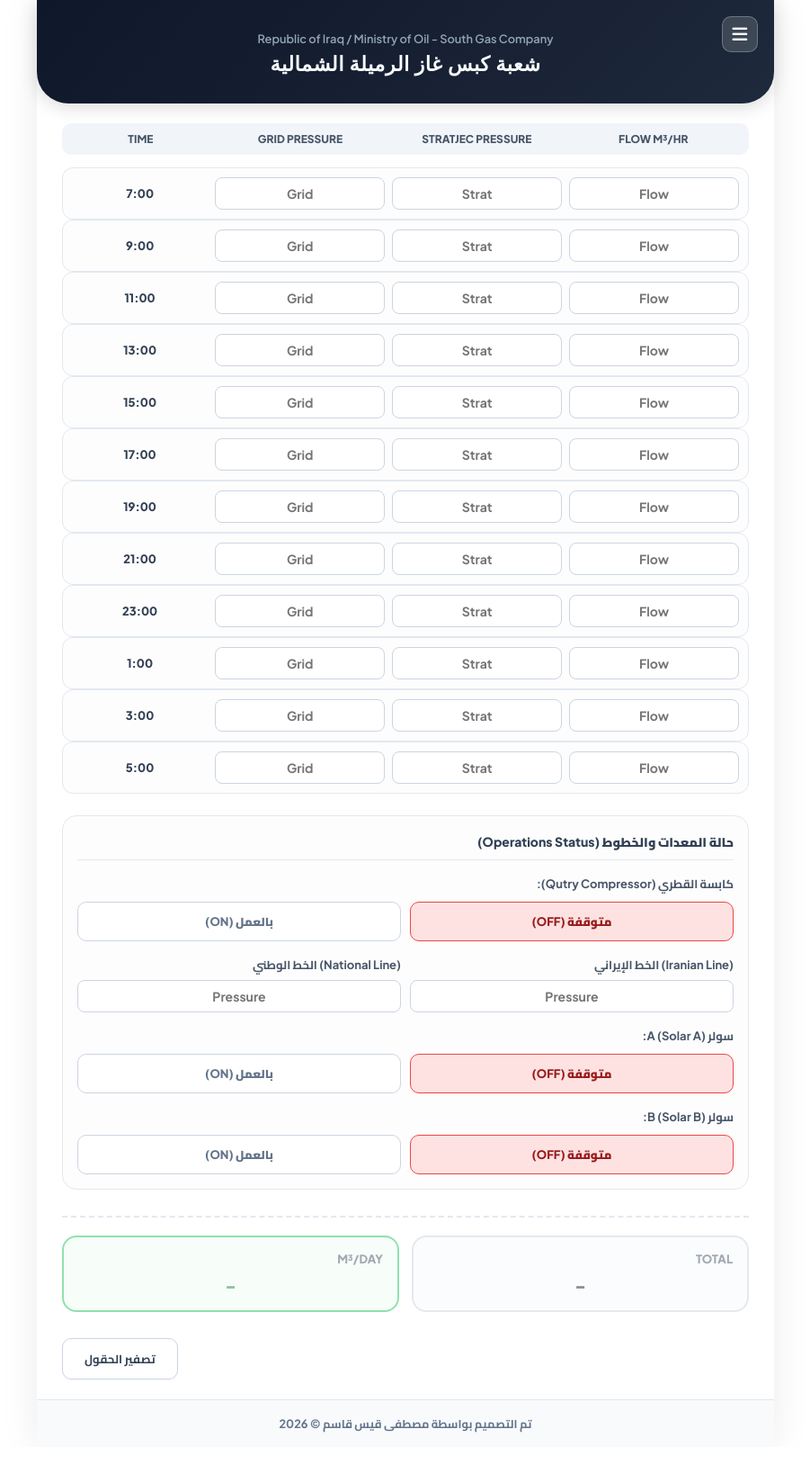
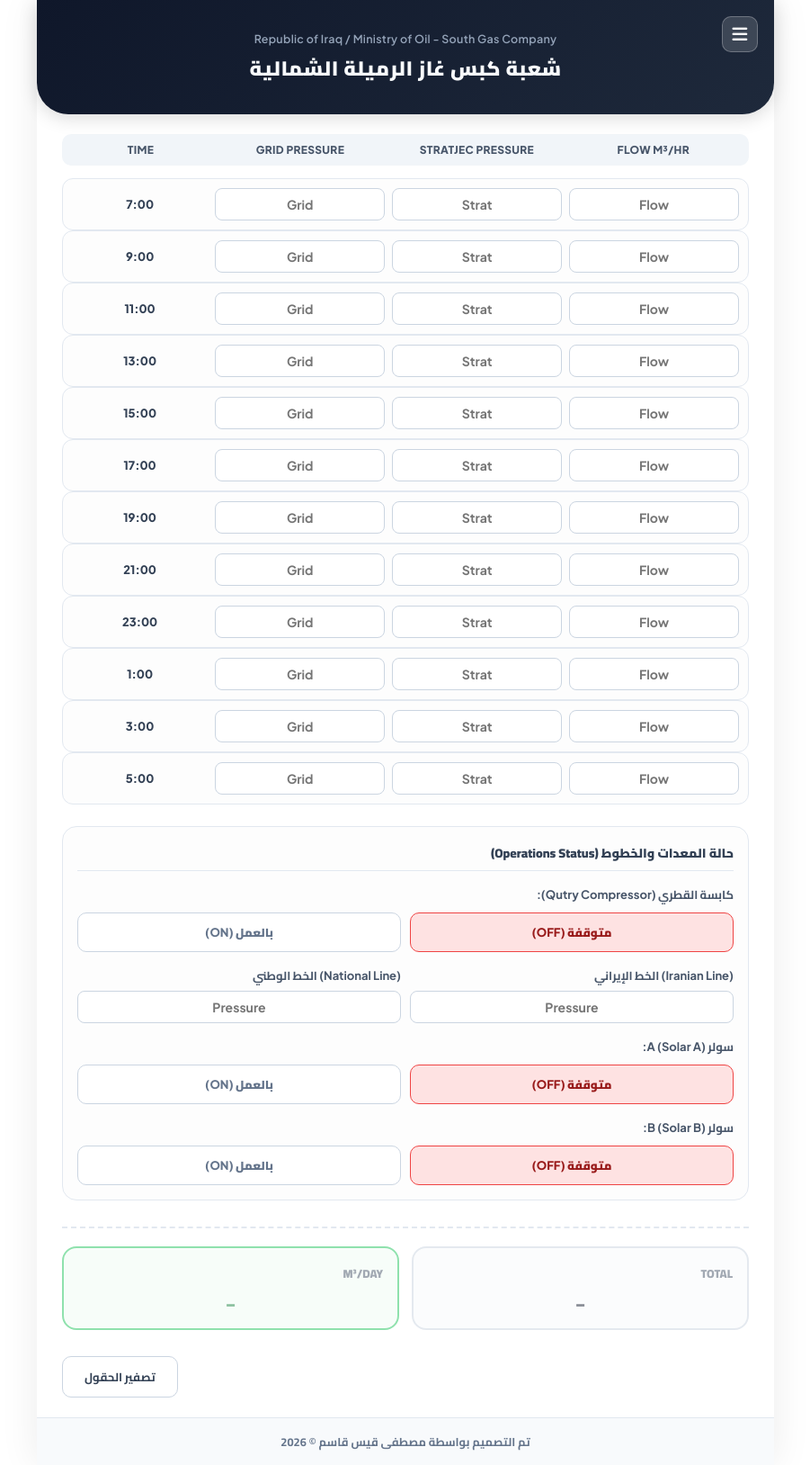
Before and after one commit to mustafaqais/mtarakm, a plain HTML site: page index.html in a window 1280 px wide. Shown: the whole page at 90% size, without its empty margins (189-1090 px from the left). Drawn offline with nearby package versions, Linux system fonts and the light colour scheme.

Commit message:
Update index.

```diff
--- a/index.html
+++ b/index.html
@@ -5,8 +5,8 @@
     <meta name="viewport" content="width=device-width, initial-scale=1.0, maximum-scale=5.0, user-scalable=yes">
     <title>استمارة قراءات الدوام - شعبة كبس غاز الرميلة الشمالية</title>
 
-    <!-- استيراد الخطوط الفاخرة من عيادة الأسنان -->
-    <link href="https://fonts.googleapis.com/css2?family=Plus+Jakarta+Sans:wght@400;500;600;700;800&family=Playfair+Display:wght@600;700;900&family=Cairo:wght@400;600;700;900&display=swap" rel="stylesheet">
+    <!-- استيراد الخطوط الاحترافية والفاخرة (عربي و إنكليزي) -->
+    <link href="https://fonts.googleapis.com/css2?family=Plus+Jakarta+Sans:wght@400;500;600;700;800&family=Cairo:wght@400;600;700;900&display=swap" rel="stylesheet">
     <link rel="stylesheet" href="https://cdnjs.cloudflare.com/ajax/libs/font-awesome/6.4.0/css/all.min.css">
 
     <style>
@@ -28,9 +28,8 @@
         .mobile-container { background: #ffffff; width: 100%; max-width: 820px; min-height: 100vh; position: relative; display: flex; flex-direction: column; box-shadow: 0 0 40px rgba(0,0,0,0.08); }
 
         .header { background: linear-gradient(135deg, #0f172a 0%, #1e293b 100%); color: white; padding: 35px 20px 30px 20px; text-align: center; border-bottom-left-radius: 35px; border-bottom-right-radius: 35px; position: relative; box-shadow: 0 4px 20px rgba(0,0,0,0.15); flex-shrink: 0; }
-        .header-icon { font-size: 44px; color: #0d9488; margin-bottom: 10px; }
-        .header h3 { font-size: 0.8rem; color: #94a3b8; font-weight: 600; margin-bottom: 4px; }
-        .header h1 { font-family: 'Playfair Display', serif; font-size: 1.4rem; font-weight: 700; color: #f8fafc; letter-spacing: 0.5px; }
+        .header h3 { font-size: 0.78rem; color: #94a3b8; font-weight: 600; margin-bottom: 4px; letter-spacing: 0.3px; }
+        .header h1 { font-family: 'Cairo', sans-serif; font-size: 1.4rem; font-weight: 800; color: #f8fafc; letter-spacing: 0.5px; }
 
         .menu-dropdown-container { position: absolute; top: 18px; right: 18px; z-index: 50; }
         .hamburger-btn { background: rgba(255, 255, 255, 0.15); color: #ffffff; border: 1px solid rgba(255, 255, 255, 0.25); width: 40px; height: 40px; border-radius: 10px; display: flex; align-items: center; justify-content: center; font-size: 1.2rem; cursor: pointer; }
@@ -42,21 +41,21 @@
 
         .app-body { padding: 22px 18px; flex: 1; overflow-y: auto; width: 100%; max-width: 800px; margin: 0 auto; display: flex; flex-direction: column; gap: 14px; background-color: #ffffff; }
 
-        .table-header { display: grid; grid-template-columns: 0.8fr 1fr 1fr 1fr; gap: 8px; background: #f1f5f9; padding: 10px 12px; border-radius: 10px; font-weight: 800; font-size: 12px; color: #475569; text-align: center; direction: ltr; }
+        .table-header { display: grid; grid-template-columns: 0.8fr 1fr 1fr 1fr; gap: 8px; background: #f1f5f9; padding: 10px 12px; border-radius: 10px; font-weight: 800; font-size: 12px; color: #475569; text-align: center; direction: ltr; letter-spacing: 0.3px; }
 
         .row-item { display: grid; grid-template-columns: 0.8fr 1fr 1fr 1fr; gap: 8px; background: #fdfdfd; border: 1.5px solid #e2e8f0; border-radius: 12px; padding: 10px; align-items: center; transition: all 0.25s ease; direction: ltr; }
         .row-item.high-value { background: #fefce8 !important; border-color: #facc15 !important; }
 
-        .time-label { font-size: 13px; font-weight: 800; color: #334155; text-align: center; }
+        .time-label { font-size: 13px; font-weight: 800; color: #334155; text-align: center; font-family: 'Plus Jakarta Sans', sans-serif; }
 
         .row-item input, .pressures-row input, .line-box input {
-            background: #ffffff; border: 1px solid #cbd5e1; border-radius: 8px; color: #0f172a; font-size: 14px; font-weight: 700; padding: 8px; text-align: center; outline: none; width: 100%;
+            background: #ffffff; border: 1px solid #cbd5e1; border-radius: 8px; color: #0f172a; font-size: 14px; font-weight: 700; padding: 8px; text-align: center; outline: none; width: 100%; font-family: 'Plus Jakarta Sans', sans-serif;
         }
         .row-item input:focus, .pressures-row input:focus, .line-box input:focus { border-color: #0284c7; box-shadow: 0 0 0 3px rgba(2, 132, 199, 0.1); }
         input::-webkit-outer-spin-button, input::-webkit-inner-spin-button { -webkit-appearance: none; margin: 0; }
 
         .operations-section { margin-top: 10px; background: #fdfdfd; border: 1.5px solid #e2e8f0; border-radius: 16px; padding: 16px; display: flex; flex-direction: column; gap: 14px; text-align: right; }
-        .operations-section h4 { font-size: 14px; font-weight: 800; color: #334155; border-bottom: 1.5px solid #e2e8f0; padding-bottom: 6px; }
+        .operations-section h4 { font-size: 14px; font-weight: 800; color: #334155; border-bottom: 1.5px solid #e2e8f0; padding-bottom: 6px; font-family: 'Cairo', sans-serif; }
 
         .op-group { display: flex; flex-direction: column; gap: 8px; }
         .op-group label, .line-box label { font-size: 13px; font-weight: 700; color: #475569; }
@@ -78,15 +77,15 @@
         .result-box { background: #f8fafc; border: 2px solid #cbd5e1; border-radius: 16px; padding: 16px; display: flex; flex-direction: column; gap: 8px; opacity: 0.5; transition: all 0.3s ease; text-align: right; }
         .result-box.active-result { opacity: 1; }
         .result-box.primary-result { background: #f0fdf4; border-color: #22c55e; }
-        .result-box label { font-size: 13px; font-weight: 800; color: #475569; }
-        .result-box input { background: transparent; border: none; color: #0f172a; font-size: 20px; font-weight: 900; outline: none; width: 100%; text-align: center; }
+        .result-box label { font-size: 13px; font-weight: 800; color: #475569; font-family: 'Cairo', sans-serif; }
+        .result-box input { background: transparent; border: none; color: #0f172a; font-size: 20px; font-weight: 900; outline: none; width: 100%; text-align: center; font-family: 'Plus Jakarta Sans', sans-serif; }
         .result-box.primary-result input { color: #15803d; }
 
         .actions-row { display: flex; justify-content: flex-end; margin-top: 15px; }
         .btn-clear { background: #ffffff; border: 1.5px solid #cbd5e1; color: #334155; padding: 10px 24px; border-radius: 10px; font-size: 13px; font-weight: 700; cursor: pointer; transition: all 0.2s; }
         .btn-clear:hover { background: #0f172a; color: white; border-color: #0f172a; }
 
-        .footer { text-align: center; padding: 14px; color: #64748b; font-size: 0.8rem; font-weight: 700; margin-top: auto; border-top: 1px solid #e2e8f0; background: #f8fafc; }
+        .footer { text-align: center; padding: 14px; color: #64748b; font-size: 0.8rem; font-weight: 700; margin-top: auto; border-top: 1px solid #e2e8f0; background: #f8fafc; font-family: 'Cairo', sans-serif; }
         body.dark-mode .footer { background: #1e293b; color: #94a3b8; border-color: #334155; }
     </style>
 </head>
```
